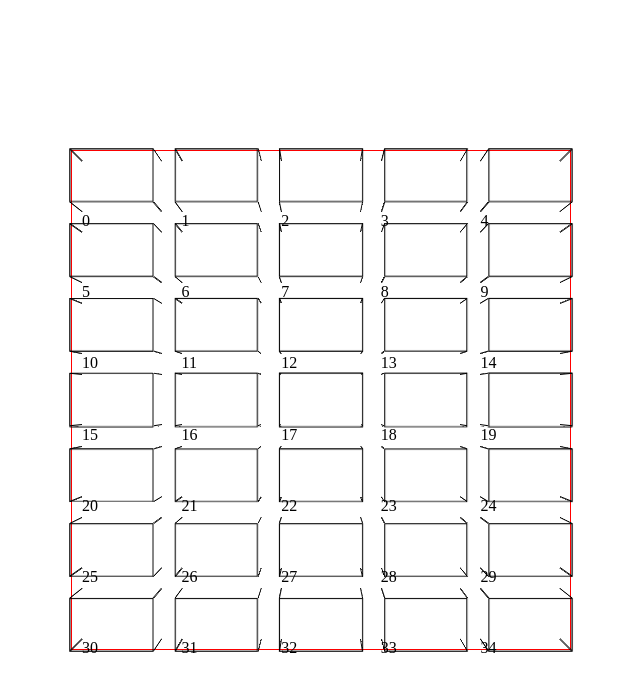
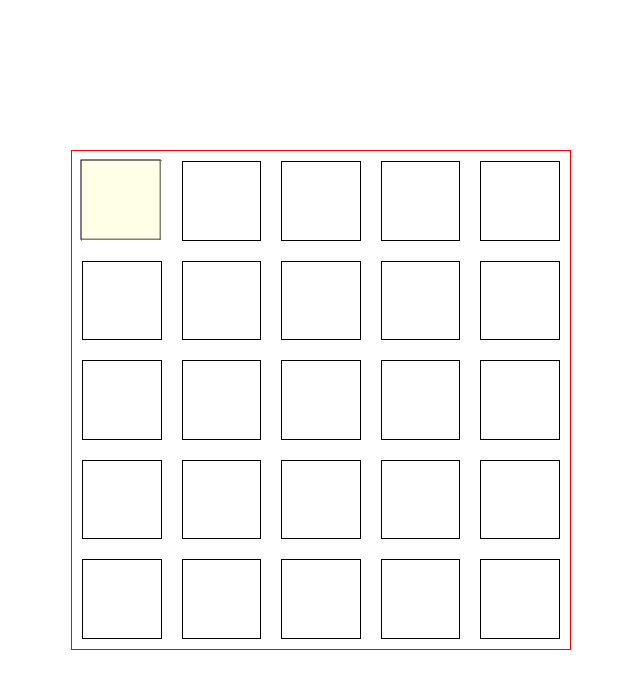
Before and after one commit to phoenix16t/pillars, a React (Create React App) app: page / in a window 1280 px wide. Shown: the top 692 px of the page, without its empty margins (319-959 px from the left). Built offline with nearby package versions, Linux system fonts and the light colour scheme.

Commit message:
wiring up functionality, adding colors

```diff
--- a/src/components/cube/index.tsx
+++ b/src/components/cube/index.tsx
@@ -1,81 +1,121 @@
-import { ForwardedRef, forwardRef, useMemo } from "react";
+import { useEffect, useMemo, useRef, useState } from "react";
+import { MousePosition } from "../../types";
 import "./style.scss";
 
 enum Sides {
+  down,
+  left,
   right,
+  top,
   up,
-  down,
-  top,
-  left,
 }
 
-type Style = {
-  transform: string;
-  bottom?: string;
-  height?: string;
-  left?: string;
-  right?: string;
-  top?: string;
-  width?: string;
+export const Cube = ({
+  detectionRadius,
+  isMouseClicked,
+  maxPillarHeight,
+  mousePosition,
+}: {
+  detectionRadius: number;
+  isMouseClicked: boolean;
+  maxPillarHeight: number;
+  mousePosition: MousePosition;
+}): JSX.Element => {
+  const [componentIsReady, setComponentIsReady] = useState(false);
+  const ref = useRef<HTMLDivElement>(null);
+
+  const coordinates = useMemo(() => {
+    if (!isMouseClicked && componentIsReady) {
+      const obj = ref.current!.getBoundingClientRect();
+      return {
+        x: obj.x + obj.width / 2,
+        y: obj.y + obj.height / 2,
       };
+    }
 
-type Styles = {
-  [key in Sides]: Style;
-};
+    return { x: 0, y: 0 };
+  }, [isMouseClicked, componentIsReady]);
 
-export const Cube = forwardRef(
-  (
-    { percentage }: { percentage: number },
-    ref: ForwardedRef<HTMLDivElement> | null,
-  ): JSX.Element => {
-    // console.log("ref", ref);
+  const percentage = useMemo(() => {
+    if (!isMouseClicked) {
+      const x = Math.pow(mousePosition.x - coordinates.x, 2);
+      const y = Math.pow(mousePosition.y - coordinates.y, 2);
+      const distance = Math.sqrt(x + y);
 
-    // const ref1 = useRef<HTMLDivElement>(null);
+      return distance <= detectionRadius ? 1 - distance / detectionRadius : 0;
+    }
 
-    const height = useMemo(() => percentage * 5, [percentage]);
+    return 0;
+  }, [coordinates, detectionRadius, isMouseClicked, mousePosition]);
+
+  const height = useMemo(
+    () => percentage * maxPillarHeight,
+    [maxPillarHeight, percentage],
+  );
 
   const translate = useMemo(() => `translateZ(${height / 2}px)`, [height]);
 
+  const colorStyle = useMemo(() => {
+    const value = Math.round(255 * percentage);
+
+    let backgroundColor;
+    if (percentage < 1 / 3) {
+      backgroundColor = `rgb(255, 255, ${255 - value * 3})`;
+    } else if (percentage < 2 / 3) {
+      backgroundColor = `rgb(255, ${255 - (value - 85)}, 0)`;
+    } else {
+      backgroundColor = `rgb(255, ${170 - (value - 170) * 2}, 0)`;
+    }
+
+    return { backgroundColor };
+  }, [percentage]);
+
+  const topStyle = useMemo(() => {
+    return {
+      ...colorStyle,
+      transform: `translateZ(${height}px)`,
+    };
+  }, [colorStyle, height]);
+
   const upDownStyle = useMemo(() => {
     return {
+      ...colorStyle,
       height: `${height}px`,
       transform: `${translate} rotateX(-90deg)`,
     };
-    }, [height, translate]);
+  }, [colorStyle, height, translate]);
 
   const leftRightStyle = useMemo(() => {
     return {
+      ...colorStyle,
       width: `${height}px`,
       transform: `${translate} rotateY(-90deg)`,
     };
-    }, [height, translate]);
+  }, [colorStyle, height, translate]);
 
-    const styles = useMemo<Styles>(() => {
+  const combinedStyles = useMemo(() => {
     return {
-        [Sides.top]: { transform: `translateZ(${height}px)` },
+      [Sides.top]: { ...topStyle },
       [Sides.up]: { ...upDownStyle, top: `-${height / 2}px` },
       [Sides.down]: { ...upDownStyle, bottom: `-${height / 2}px` },
       [Sides.left]: { ...leftRightStyle, left: `-${height / 2}px` },
       [Sides.right]: { ...leftRightStyle, right: `-${height / 2}px` },
     };
-    }, [height, leftRightStyle, upDownStyle]);
+  }, [height, leftRightStyle, topStyle, upDownStyle]);
 
-    // useEffect(() => {
-    //   // const element = ref.current;
-    //   // console.log(element); // 👈️ element here
-    //   console.log("ref1", ref1.current);
-    // }, []);
+  // note: this useEffect ensures that ref.current is populated before
+  // the memos kick off
+  useEffect(() => {
+    setComponentIsReady(true);
+  }, []);
 
-    // ref={ref}
-    // console.log("ref1", ref1.current);
   return (
     <div className="cube" ref={ref}>
-        <div className="face up" style={styles[Sides.up]} />
-        <div className="face down" style={styles[Sides.down]} />
-        <div className="face left" style={styles[Sides.left]} />
-        <div className="face right" style={styles[Sides.right]} />
-        <div className="face top" style={styles[Sides.top]} />
+      <div className="face up" style={combinedStyles[Sides.up]} />
+      <div className="face down" style={combinedStyles[Sides.down]} />
+      <div className="face left" style={combinedStyles[Sides.left]} />
+      <div className="face right" style={combinedStyles[Sides.right]} />
+      <div className="face top" style={combinedStyles[Sides.top]} />
     </div>
   );
-  },
-);
+};
--- a/src/components/tiltBase/index.tsx
+++ b/src/components/tiltBase/index.tsx
@@ -1,10 +1,6 @@
 import { useEffect, useMemo, useState } from "react";
+import { MousePosition } from "../../types";
 import "./style.scss";
-
-type MousePosition = {
-  x: number;
-  y: number;
-};
 
 export const TiltBase = ({
   children,
@@ -24,13 +20,13 @@ export const TiltBase = ({
   const [mousePositionSnap, setMousePositionSnap] = useState({ x: 0, y: 0 });
 
   const baseRotation = useMemo(() => {
-    let x = baseRotationSnap.x;
-    let y = baseRotationSnap.y;
-    if (isHoldingMouse) {
-      x += mousePositionSnap.x - mousePosition.x;
-      y += mousePositionSnap.y - mousePosition.y;
-    }
-    return { x, y };
+    const x = isHoldingMouse ? mousePositionSnap.x - mousePosition.x : 0;
+    const y = isHoldingMouse ? mousePositionSnap.y - mousePosition.y : 0;
+
+    return {
+      x: x + baseRotationSnap.x,
+      y: y + baseRotationSnap.y,
+    };
   }, [baseRotationSnap, isHoldingMouse, mousePosition, mousePositionSnap]);
 
   const rotationString = useMemo(() => {
@@ -57,22 +53,6 @@ export const TiltBase = ({
       }}
     >
       {children}
-      {/* tilt<br></br>base<br></br>
-      height - {height}
-      <br></br>
-      width - {width}
-      <br></br>
-      isMouseClicked - {isMouseClicked}
-      <br></br>
-      mousePosition.x - {mousePosition.x}
-      <br></br>
-      baseRotationSnap.x - {baseRotationSnap.x}
-      <br></br>
-      mousePositionSnap.x - {mousePositionSnap.x}
-      <br></br> */}
-      {/* baserotation - {baseRotation.x} */}
-      {/* <br></br>
-      ttttt - {rotationString} */}
     </ul>
   );
 };
--- a/src/components/tiltBase/style.scss
+++ b/src/components/tiltBase/style.scss
@@ -1,12 +1,5 @@
 .tilt-base {
-  // width: 50%;
-  // transform: rotateX(60deg);
-  // transform: rotateX(60deg) rotateZ(-30deg);
-
   backface-visibility: visible;
+  border: 1px solid red;
   transform-style: preserve-3d;
-
-  border: 1px solid red;
-  height: 500px;
-  width: 500px;
 }
--- a/src/index.tsx
+++ b/src/index.tsx
@@ -1,11 +1,4 @@
-import {
-  StrictMode,
-  useCallback,
-  useEffect,
-  useMemo,
-  useRef,
-  useState,
-} from "react";
+import { StrictMode, useCallback, useMemo, useState } from "react";
 import ReactDOM from "react-dom/client";
 import throttle from "lodash/throttle";
 
@@ -17,20 +10,23 @@ const App = ({
   baseHeight,
   baseWidth,
   delay,
+  detectionRadius,
   horizontalCount,
+  maxPillarHeight,
+  pillarPadding,
   verticalCount,
 }: {
   baseHeight: number;
   baseWidth: number;
   delay: number;
+  detectionRadius: number;
   horizontalCount: number;
+  maxPillarHeight: number;
+  pillarPadding: number;
   verticalCount: number;
 }) => {
   const [isMouseClicked, setIsMouseClicked] = useState(false);
   const [mousePosition, setMousePosition] = useState({ x: 0, y: 0 });
-  const refs = useRef<HTMLDivElement[]>([]);
-
-  // console.log("refs", refs.current[0]?.getBoundingClientRect());
 
   const handleMouseMove = useCallback(
     ({ clientX, clientY }: { clientX: number; clientY: number }) => {
@@ -48,42 +44,13 @@ const App = ({
     [handleMouseMove, mouseDetectionRate],
   );
 
-  const cubeStyle = useMemo(() => {
+  const cubeWrapperStyle = useMemo(() => {
     return {
       height: `${100 / verticalCount}%`,
+      padding: `${pillarPadding}px`,
       width: `${100 / horizontalCount}%`,
     };
-  }, [horizontalCount, verticalCount]);
-
-  const pillarCoordinates = useMemo(() => {
-    if (!isMouseClicked) {
-      return refs.current.map((ref) => {
-        const obj = ref.getBoundingClientRect();
-        return {
-          x: obj.x + obj.width / 2,
-          y: obj.y + obj.height / 2,
-        };
-      });
-    }
-  }, [isMouseClicked]);
-
-  console.log("pillarCoordinates", pillarCoordinates);
-
-  console.log("refs", refs);
-
-  useEffect(() => {
-    // if (!isMouseClicked) {
-    const blah = refs.current.map((ref) => {
-      const obj = ref.getBoundingClientRect();
-      return {
-        x: obj.x + obj.width / 2,
-        y: obj.y + obj.height / 2,
-      };
-    });
-
-    console.log("blah", blah);
-    // }
-  }, []);
+  }, [horizontalCount, pillarPadding, verticalCount]);
 
   return (
     <div
@@ -101,18 +68,14 @@ const App = ({
         <>
           {Array.from(Array(verticalCount).keys()).map((y) =>
             Array.from(Array(horizontalCount).keys()).map((x) => {
-              // console.log("y", y);
-              // console.log("x", x);
-              const index = y * horizontalCount + x;
-              const percentage = 10;
-
               return (
-                <li key={index} style={cubeStyle}>
+                <li key={`${x}-${y}`} style={cubeWrapperStyle}>
                   <Cube
-                    ref={(el: HTMLDivElement) => (refs.current[index] = el)}
-                    percentage={percentage}
+                    detectionRadius={detectionRadius}
+                    isMouseClicked={isMouseClicked}
+                    maxPillarHeight={maxPillarHeight}
+                    mousePosition={mousePosition}
                   />
-                  {index}
                 </li>
               );
             }),
@@ -132,8 +95,11 @@ root.render(
       baseHeight={500}
       baseWidth={500}
       delay={100}
+      detectionRadius={500}
       horizontalCount={5}
-      verticalCount={7}
+      maxPillarHeight={200}
+      pillarPadding={10}
+      verticalCount={5}
     />
   </StrictMode>,
 );
--- a/src/style.scss
+++ b/src/style.scss
@@ -6,32 +6,27 @@
 
 html,
 body,
-#root {
+#root,
+.app {
   height: 100%;
   width: 100%;
 }
 
 li {
-  padding: 10px;
   transform-style: preserve-3d;
 }
 
 ul {
-  list-style: none;
-  /* margin: 0;
-  padding: 0; */
-
   display: flex;
   flex-wrap: wrap;
+  list-style: none;
 }
 
 .app {
   align-items: center;
   display: flex;
-  height: 100%;
   justify-content: center;
   margin: 0;
   padding: 0;
   perspective: 1000px;
-  width: 100%;
 }
--- /dev/null
+++ b/src/types/index.ts
@@ -0,0 +1,4 @@
+export type MousePosition = {
+  x: number;
+  y: number;
+};
```
Lines whose indentation alone changed are shown as unchanged.
